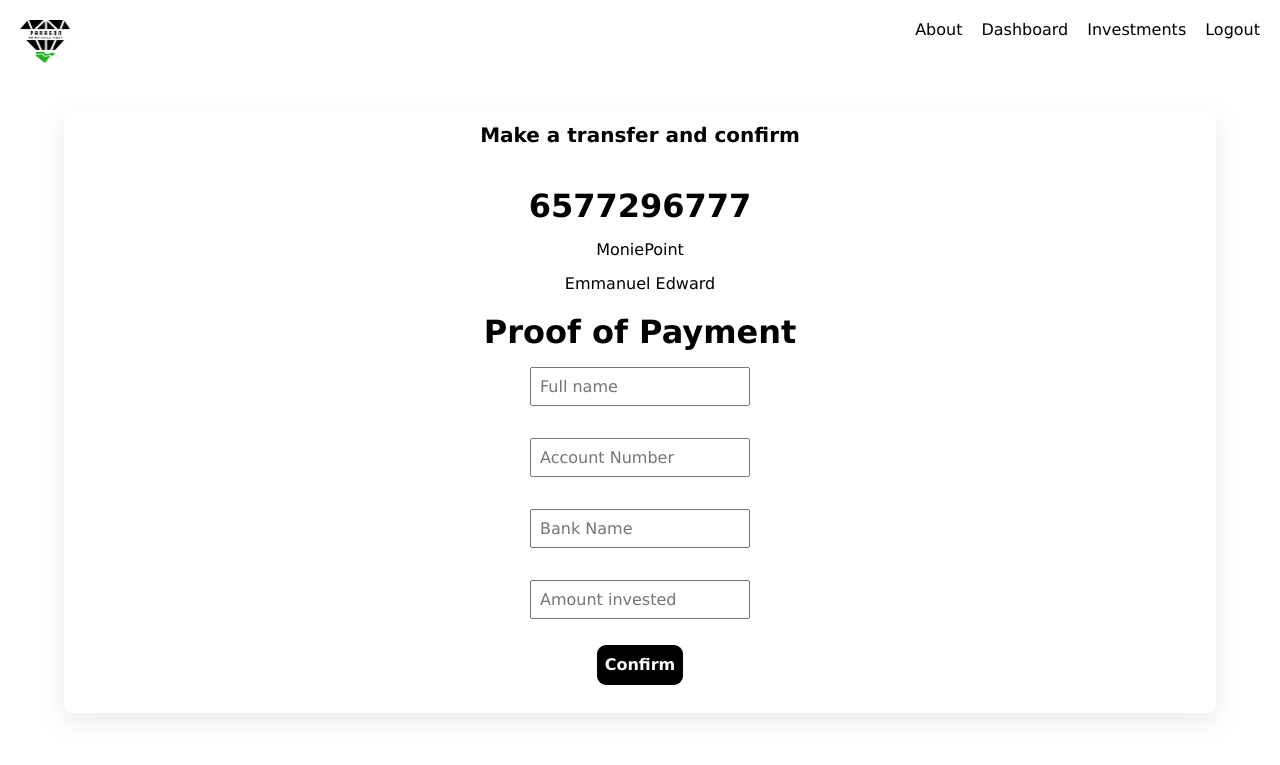
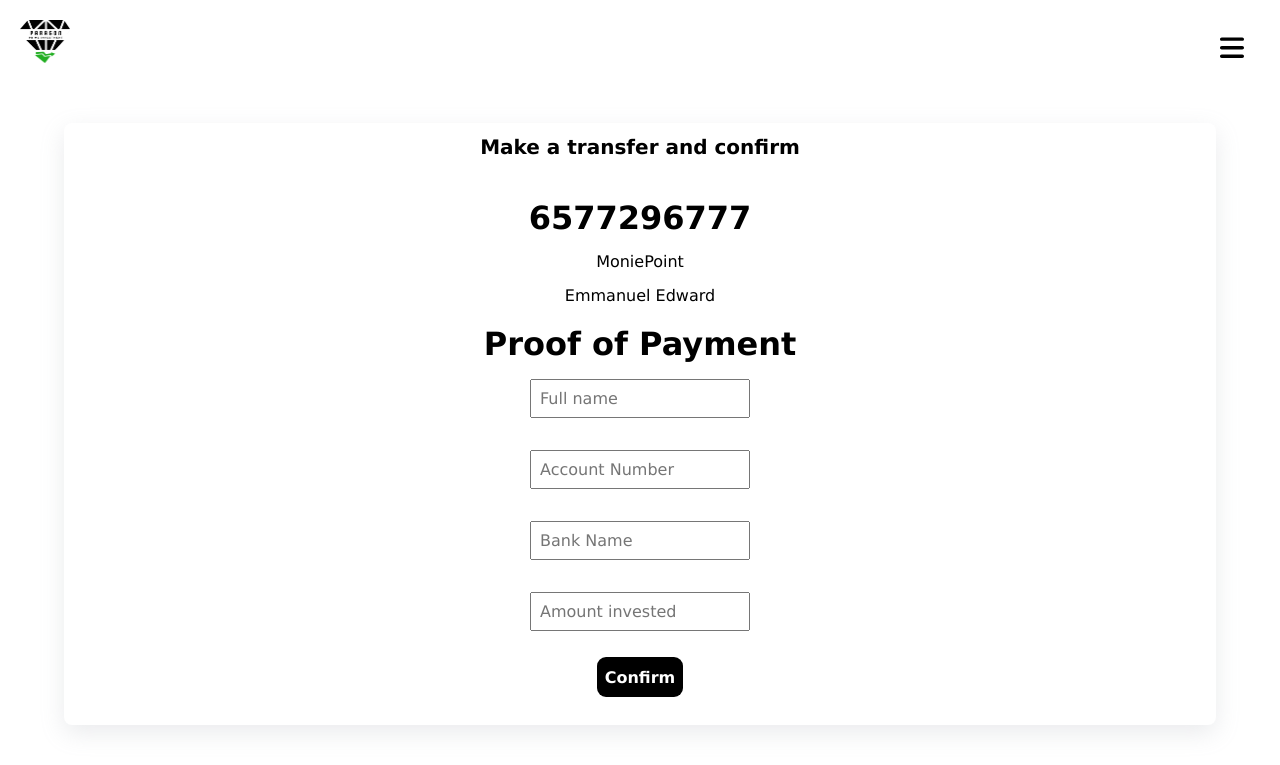
Before and after one commit to Josephvic278/paragan, a Django app: page /paystack/ in a window 1280 px wide. Shown: the top 765 px of the page. Run offline with Django 5.2, Linux system fonts and the light colour scheme; some libraries are stand-ins or nearby versions.

Commit message:
i am coming

```diff
--- a/paragan/app/templates/base.html
+++ b/paragan/app/templates/base.html
@@ -12,15 +12,27 @@
 </head>
 
 <body>
+    <div class="loader-container">
+        <div class="loader"></div>
+    </div>
     <div class="top_bar">
         <div class="nav_bar">
             <img src="{% static 'img/logo.png' %}" alt="">
         </div>
-        <div class="top_links">
-            <a href="{% url 'app:about' %}">About</a>
-            <a href="{% url 'app:dashbaord' %}">Dashboard</a>
-            <a href="{% url 'app:investment' %}">Investments</a>
-            <a href="{% url 'users:logout' %}">Logout</a>
+        <div class="dropdown">
+
+            <svg xmlns="http://www.w3.org/2000/svg" style="width: 3.5rem;" class="dropbtn" viewBox="0 0 448 512">
+                <!--!Font Awesome Free 6.5.2 by @fontawesome - https://fontawesome.com License - https://fontawesome.com/license/free Copyright 2024 Fonticons, Inc.-->
+                <path
+                    d="M0 96C0 78.3 14.3 64 32 64H416c17.7 0 32 14.3 32 32s-14.3 32-32 32H32C14.3 128 0 113.7 0 96zM0 256c0-17.7 14.3-32 32-32H416c17.7 0 32 14.3 32 32s-14.3 32-32 32H32c-17.7 0-32-14.3-32-32zM448 416c0 17.7-14.3 32-32 32H32c-17.7 0-32-14.3-32-32s14.3-32 32-32H416c17.7 0 32 14.3 32 32z" />
+            </svg>
+
+            <div class="top_links">
+                <a href="{% url 'app:about' %}">About</a>
+                <a href="{% url 'app:dashbaord' %}">Dashboard</a>
+                <a href="{% url 'app:investment' %}">Investments</a>
+                <a href="{% url 'users:logout' %}">Logout</a>
+            </div>
         </div>
     </div>
     {% block content %}
--- a/paragan/app/templates/payStack.html
+++ b/paragan/app/templates/payStack.html
@@ -45,7 +45,7 @@
           <div class="container" id="container" style="margin-top: 20px;">
             <h1>Proof of Payment</h1>
             <div class="form">
-              <input required id="fullname" type="text" placeholder="Full name">
+              <input required id="full_name" type="text" placeholder="Full name">
               <input required id="account_no" type="text" placeholder="Account Number">
               <input required id="bankname" type="text" placeholder="Bank Name">
               <input required id="amount" type="number" placeholder="Amount invested">
@@ -54,7 +54,6 @@
                   Confirm
                 </button>
               </div>
-
             </div>
           </div>
         </div>
--- a/paragan/static/css/app_base.css
+++ b/paragan/static/css/app_base.css
@@ -31,6 +31,59 @@
     text-decoration: underline;
 }
 
+.dropdown {
+    float: left;
+    overflow: hidden;
+}
+
+/* Dropdown button */
+.dropdown .dropbtn {
+    font-size: 16px;
+    color: black;
+    padding: 14px 16px;
+    font-family: inherit;
+    /* Important for vertical align on mobile phones */
+    margin: 0;
+    /* Important for vertical align on mobile phones */
+}
+
+/* Add a red background color to navbar links on hover */
+.navbar a:hover,
+.dropdown:hover .dropbtn {
+    background-color: red;
+}
+
+/* Dropdown content (hidden by default) */
+.top_links {
+    display: none;
+    position: absolute;
+    background-color: #f9f9f9;
+    min-width: 160px;
+    box-shadow: 0px 8px 16px 0px rgba(0, 0, 0, 0.2);
+    z-index: 1;
+    margin-left: -100px;
+}
+
+/* Links inside the dropdown */
+.top_links a {
+    float: none;
+    color: black;
+    padding: 12px 16px;
+    text-decoration: none;
+    display: block;
+    text-align: left;
+}
+
+/* Add a grey background color to dropdown links on hover */
+.top_links a:hover {
+    background-color: #ddd;
+}
+
+/* Show the dropdown menu on hover */
+.dropdown:hover .top_links {
+    display: block;
+}
+
 .footer {
     height: 200px;
     background: black;
--- a/paragan/static/css/payStack.css
+++ b/paragan/static/css/payStack.css
@@ -75,6 +75,41 @@
     place-items: center;
 }
 
+
+.loader-container {
+    /* Styles for positioning the container (optional) */
+    display: none;
+    /* Initially hide the loader */
+    position: absolute;
+    /* Example positioning */
+    top: 50%;
+    left: 50%;
+    transform: translate(-50%, -50%);
+}
+
+.loader {
+    border: 8px solid #f3f3f3;
+    /* Border for the circle */
+    border-radius: 50%;
+    /* Make it a circle */
+    border-top: 8px solid #3498db;
+    /* Animated part */
+    width: 60px;
+    height: 60px;
+    animation: spin 1s linear infinite;
+    /* Animation details */
+}
+
+@keyframes spin {
+    0% {
+        transform: rotate(0deg);
+    }
+
+    100% {
+        transform: rotate(360deg);
+    }
+}
+
 footer {
     background-color: black;
     color: white;
```
Also changed, not shown: paragan/static/js/pay.js (+50 -3 lines), paragan/db.sqlite3.
